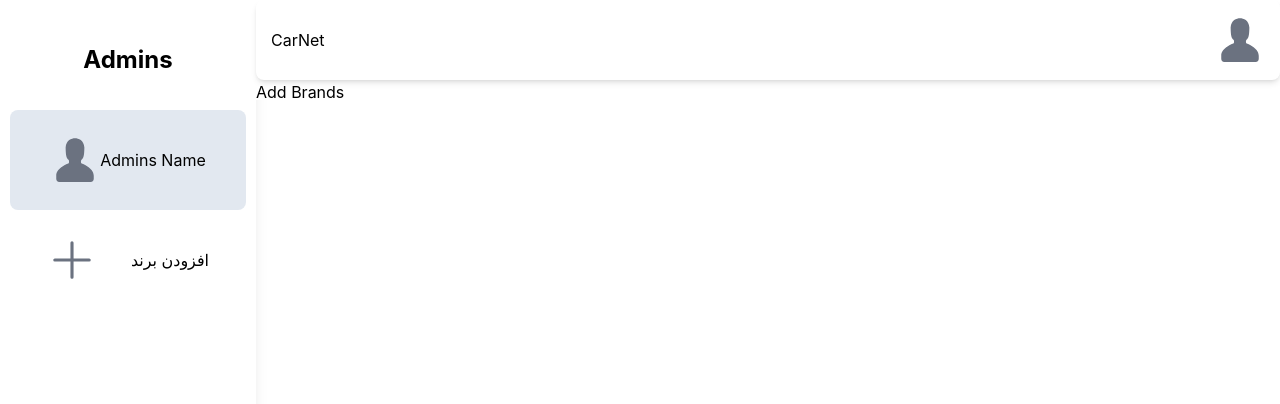
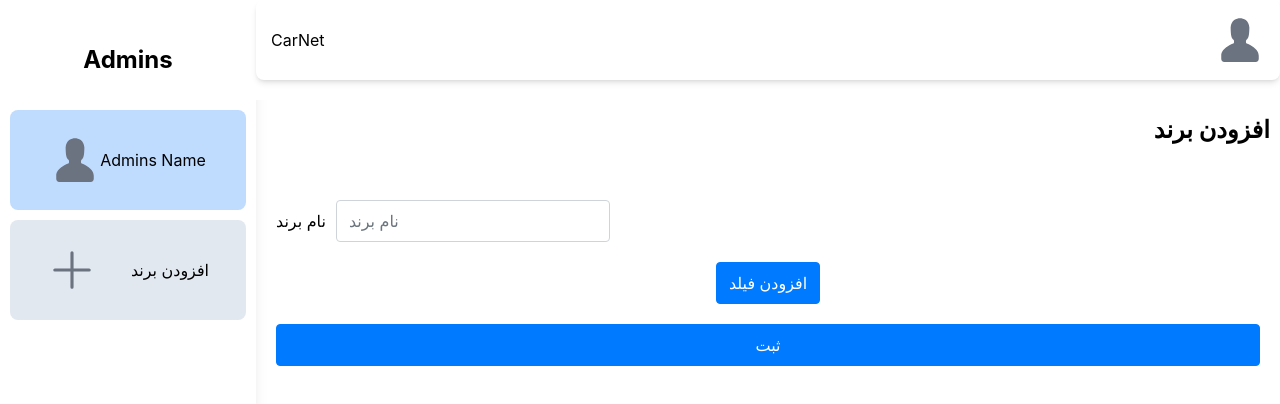
Before and after one commit to abolfazlsli/admin-car-net, a React (Create React App) app: page /addbrands in a window 1280 px wide. Shown: the top 404 px of the page. Built offline with nearby package versions, Linux system fonts and the light colour scheme.

Commit message:
added Readctprime and make some screens

```diff
--- a/package.json
+++ b/package.json
@@ -8,8 +8,9 @@
     "@testing-library/jest-dom": "^6.6.3",
     "@testing-library/react": "^16.2.0",
     "@testing-library/user-event": "^13.5.0",
-    "antd": "^5.24.3",
     "axios": "^1.8.1",
+    "primeicons": "^7.0.0",
+    "primereact": "^10.9.3",
     "react": "^19.0.0",
     "react-dom": "^19.0.0",
     "react-redux": "^9.2.0",
--- a/src/components/sidebar/sidebar.jsx
+++ b/src/components/sidebar/sidebar.jsx
@@ -1,7 +1,9 @@
 import { NavLink } from "react-router";
 import Person from "../icons/Person";
 import Plus from "../icons/Plus";
+import { useLocation } from "react-router";
 const Sidebar = () => {
+    const location = useLocation();
     return (
         <>
             <div className="bg-white h-screen w-64  shadow-lg p-[10px] flex flex-col items-start justify-start ">
@@ -10,7 +12,7 @@ const Sidebar = () => {
                         Admins
                     </h1>
                 </div>
-                <div className="w-[100%] h-[100px] flex justify-center items-center bg-slate-200 rounded-lg p-[10px]">
+                <div className="w-[100%] h-[100px] flex justify-center items-center bg-blue-200 rounded-lg p-[10px]">
                     <Person className="w-[50px] h-[50px] text-gray-500" />
                     <h1>
                         <NavLink to="/admininfo">
@@ -18,7 +20,7 @@ const Sidebar = () => {
                         </NavLink>
                     </h1>
                 </div>
-                <NavLink to="/admininfo" className="w-[100%] h-[100px] flex justify-around items-center flex-row rounded-lg p-[10px]">
+                <NavLink to="/addbrands" className={"w-[100%] mt-[10px] h-[100px] flex justify-around items-center flex-row rounded-lg p-[10px] " + (location.pathname === "/addbrands" ? "bg-slate-200" : "bg-white")}>
                 <div className="w-[100%] h-[100px] flex justify-around items-center flex-row rounded-lg p-[10px]">
                     <Plus className="w-[50px] h-[50px] text-gray-500" />
                     <h1>
--- a/src/index.css
+++ b/src/index.css
@@ -1,6 +1,16 @@
-@tailwind base;
-@tailwind components;
-@tailwind utilities;
+@layer tailwind-base, primereact, tailwind-utilities;
+
+@layer tailwind-base {
+  @tailwind base;
+}
+
+@layer tailwind-utilities {
+  @tailwind components;
+  @tailwind utilities;
+}
+*{
+  transition-duration: 0.3s;
+}
 body {
   margin: 0;
   font-family: -apple-system, BlinkMacSystemFont, 'Segoe UI', 'Roboto', 'Oxygen',
--- a/src/index.js
+++ b/src/index.js
@@ -4,11 +4,18 @@ import './index.css';
 import App from './App';
 import reportWebVitals from './reportWebVitals';
 import { BrowserRouter } from 'react-router'
+import "primereact/resources/themes/bootstrap4-light-blue/theme.css";
+import "primereact/resources/primereact.min.css";
+
+import { PrimeReactProvider } from 'primereact/api';
+
 const root = ReactDOM.createRoot(document.getElementById('root'));
 root.render(
   <BrowserRouter>
     <React.StrictMode>
-      <App />
+      <PrimeReactProvider>
+        <App />
+      </PrimeReactProvider>
     </React.StrictMode>
   </BrowserRouter>
 );
--- a/src/screens/Home.jsx
+++ b/src/screens/Home.jsx
@@ -6,7 +6,7 @@ const Home = () => {
             <h1 className="text-2xl font-bold text-right m-[20px]">
                 دسترسی سریع
             </h1>
-            <div className="flex flex-wrap justify-start items-start overflow-y-scroll h-[600px]">
+            <div className="flex flex-wrap justify-start items-start overflow-y-scroll h-[500px]">
                 <NavLink to="/addbrands">
                     <div className="w-[500px] h-[300px] bg-green-300 rounded-lg p-[10px] flex justify-center items-center m-[30px]">
                         <h1>
--- a/src/screens/addbrands.jsx
+++ b/src/screens/addbrands.jsx
@@ -1,15 +1,71 @@
 import { useState } from "react";
 import { createBrand } from "../network/api";
+import { InputText } from 'primereact/inputtext';
+import { Button } from 'primereact/button';
+import React from "react";
 
 const AddBrands = () => {
-    const [brand, setBrand] = useState({});
-    const [loading, setLoading] = useState(false);
-    const [error, setError] = useState(null);
-    const [feilds, setFeilds] = useState([]);
-    const [options, setOptions] = useState([]);
+    const [feildsui , setFeildsui] = useState([]);
+    const [pagedata , setPageData] = useState({
+        brandname : "" ,
+        feilds : []
+    });
+    const saveFeilds = () => {
+        setPageData({...pagedata, feilds : feildsui});
+    }
+    const addFeildUi = () => {
+        setFeildsui([...feildsui , (
+            <div className="w-[100%] h-[100px] flex flex-col justify-center items-center rounded-lg p-[10px]">
+                <div className="flex justify-start items-center w-[100%] p-[10px]">
+                    <h1 className="text-nowrap mr-[10px]">
+                        نوع فیلد
+                    </h1>
+                    {/* <Select options={["text", "number", "date", "boolean", "select", "multi-select"]} value={pagedata.feilds[0].type} onChange={(e) => setPageData({...pagedata, feilds : [...pagedata.feilds, {type : e.value}]})} /> */}
+                </div>
+                <div className="flex justify-start items-center w-[100%] p-[10px]">
+                    <InputText type="text" placeholder="نام فیلد"  />
+                </div>
+                <div className="flex justify-end items-center w-[100%] p-[10px]">
+                    <Button type="primary" onClick={saveFeilds} label="افزودن" />
+                </div>
+            </div>
+        )]);
+    }
+    const sendHandler = async () => {
+        const data = {
+            brandname : pagedata.brandname
+        }
+        createBrand(data).then((res) => {
+            console.log(res);
+        }).catch((err) => {
+            console.log(err);
+        })
+    }
     return (
         <div>
-            <h1>Add Brands</h1>
+            <div className="w-[100%] h-[100px] flex justify-end items-center rounded-lg p-[10px]">
+                <h1 className="text-2xl font-bold text-right">
+                    افزودن برند
+                </h1>
+            </div>
+            <div className="w-[100%] overflow-y-scroll h-[400px] flex flex-col justify-start items-center rounded-lg p-[10px]">
+                <div className="flex justify-start items-center w-[100%] p-[10px]">
+                    <h1 className="text-nowrap mr-[10px]">
+                        نام برند
+                    </h1>
+                    <InputText type="text" placeholder="نام برند" value={pagedata.brandname} onChange={(e) => setPageData({...pagedata, brandname : e.target.value})} />
+                </div>
+
+                <div className="flex flex-col justify-start items-center w-[100%] p-[10px]">
+                    {feildsui}
+                    <Button type="primary" onClick={addFeildUi}>
+                        افزودن فیلد
+                    </Button>
+                </div>
+                <div className="flex justify-end items-center w-[100%] p-[10px]">
+                    <Button type="primary" onClick={sendHandler} className="w-[100%]" label="ثبت" />
+                </div>
+            </div>
         </div>
     )
 }
```
Also changed, not shown: 1 other file (tests, documents, lock files or other folders).
